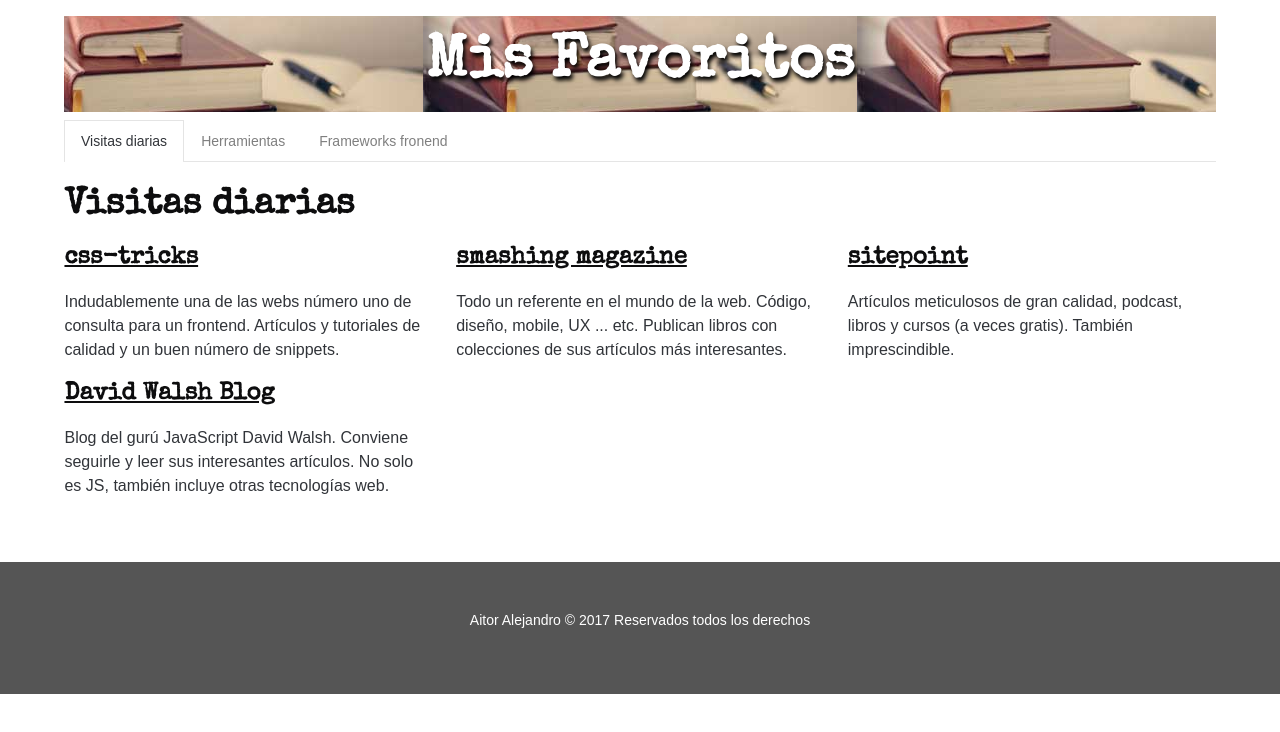
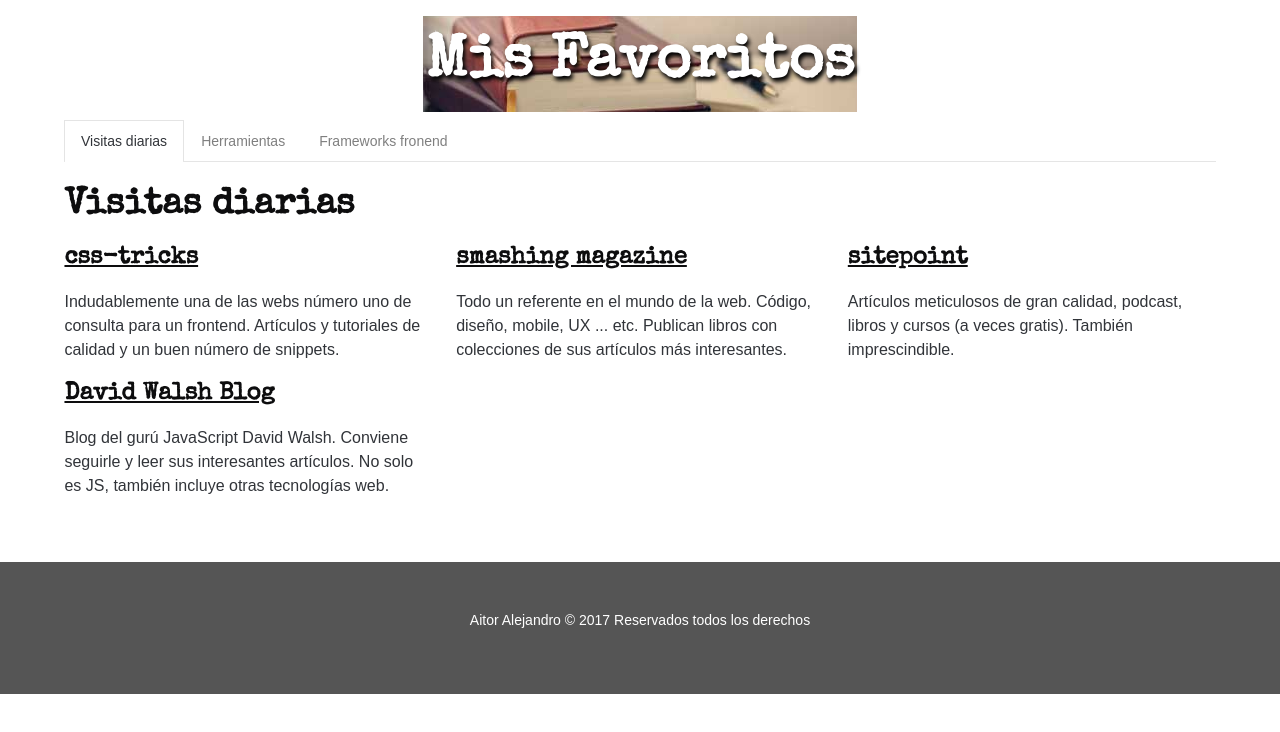
Before and after one commit to AitorAlejandro/mis-favoritos, a plain HTML site: page index.html in a window 1280 px wide. Drawn offline with nearby package versions, Linux system fonts and the light colour scheme.

Commit message:
no-repeat para el background hero

```diff
--- a/css/styles.css
+++ b/css/styles.css
@@ -13,7 +13,7 @@
 }
 
 h1.site-title {
-    background: url(../img/hero.jpg) repeat-x 50% -46px;
+    background: url(../img/hero.jpg) no-repeat 50% -46px;
     color: #fff;
     padding-top: 1rem;
     padding-bottom: 1rem;
```
